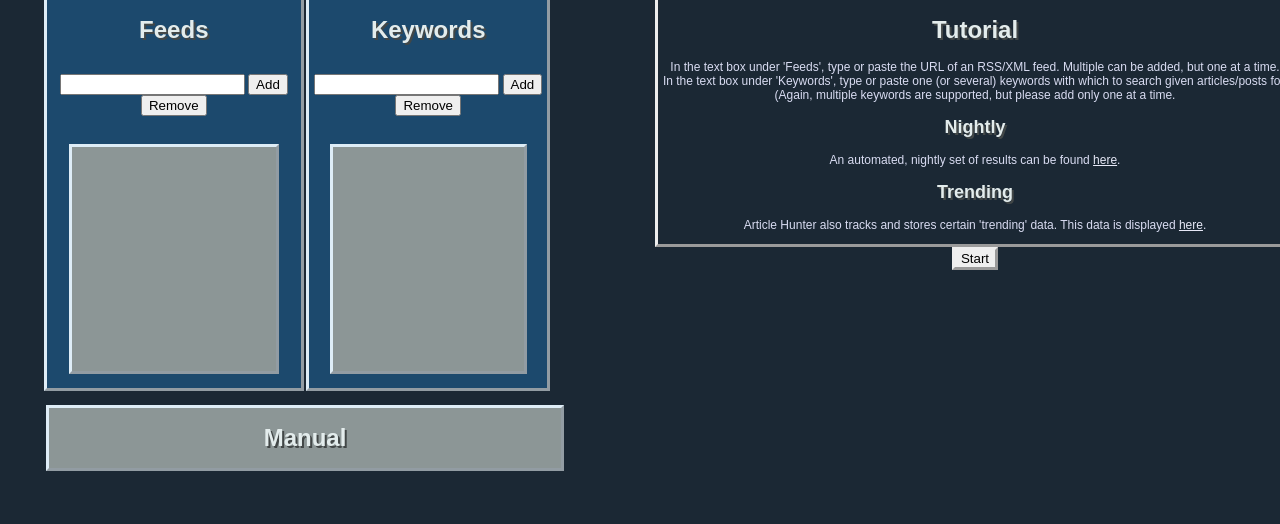
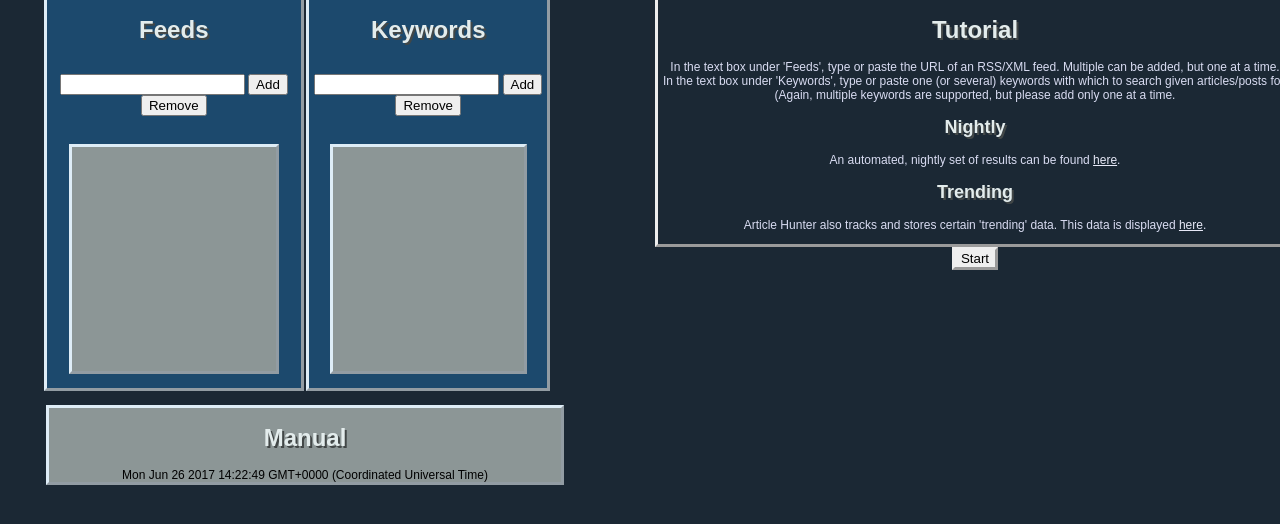
Before and after one commit to JulienArnold/consum-rss-trawler, a website: page public/index.html in a window 1280 px wide. Both pictures are taken after a click on the button "Start". Shown: the part 26-550 px from the top of the page. Drawn offline with nearby package versions, Linux system fonts and the light colour scheme; no server answers.

Commit message:
Minor changes to nightly, fpjs and index

```diff
--- a/public/index.html
+++ b/public/index.html
@@ -116,6 +116,9 @@
           document.getElementById("manualResultsScroll").innerHTML = "";
           //document.getElementById("feedsScrollList").innerHTML = "";
           document.getElementById("keywordsScrollList").innerHTML = "";
+          var nav = document.getElementById("manualResultsScroll");
+          var dateText = document.createTextNode(new Date());
+          nav.appendChild(dateText);
           socket.emit('begin');
         }
 
@@ -157,12 +160,6 @@
           console.log("formatManualResults: ");
           console.log(data);
           formatting(data, "manual");
-        });
-
-        $(document).ready(function() {
-          var nav = document.getElementById("manualResultsScroll");
-          var dateText = document.createTextNode(new Date());
-          nav.appendChild(dateText);
         });
 
         $(window).on('beforeunload', function(){
```
Also changed, not shown: public/nightly.html (+4 -0 lines), 1 other file.
